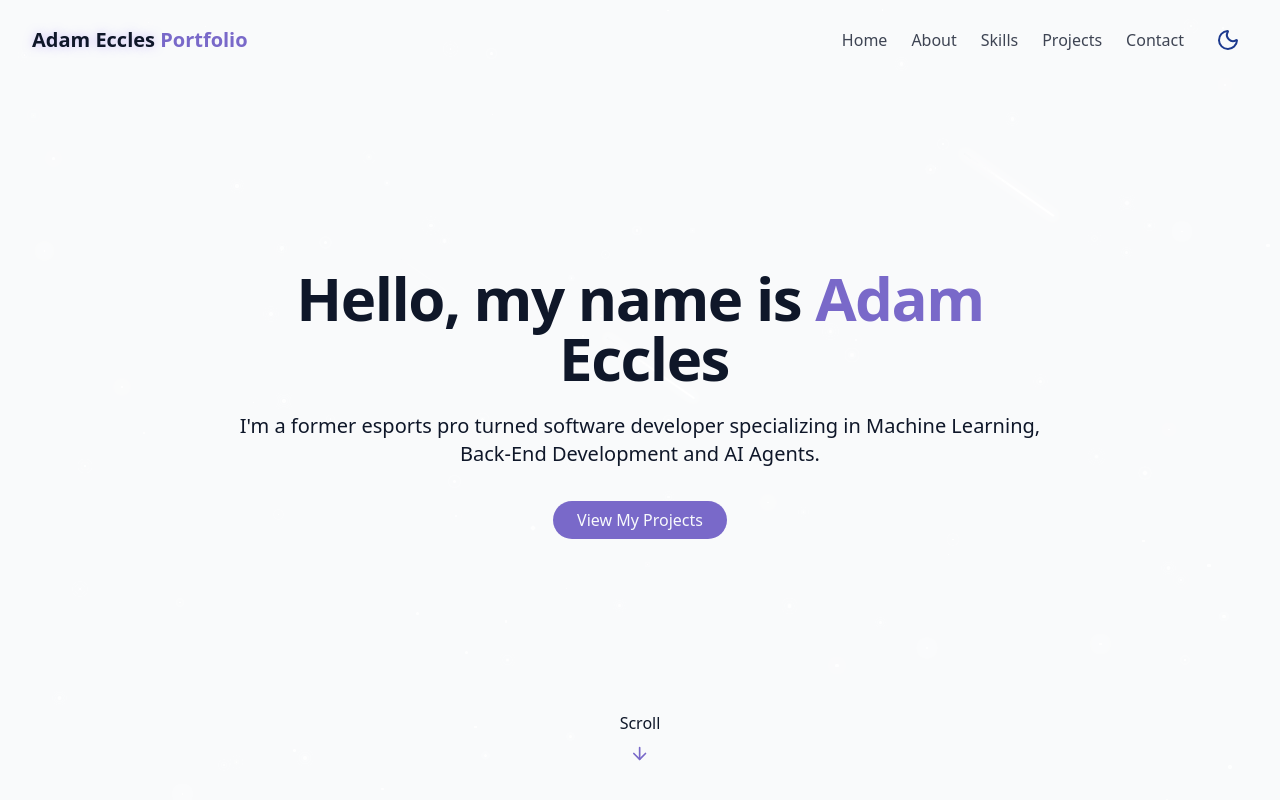
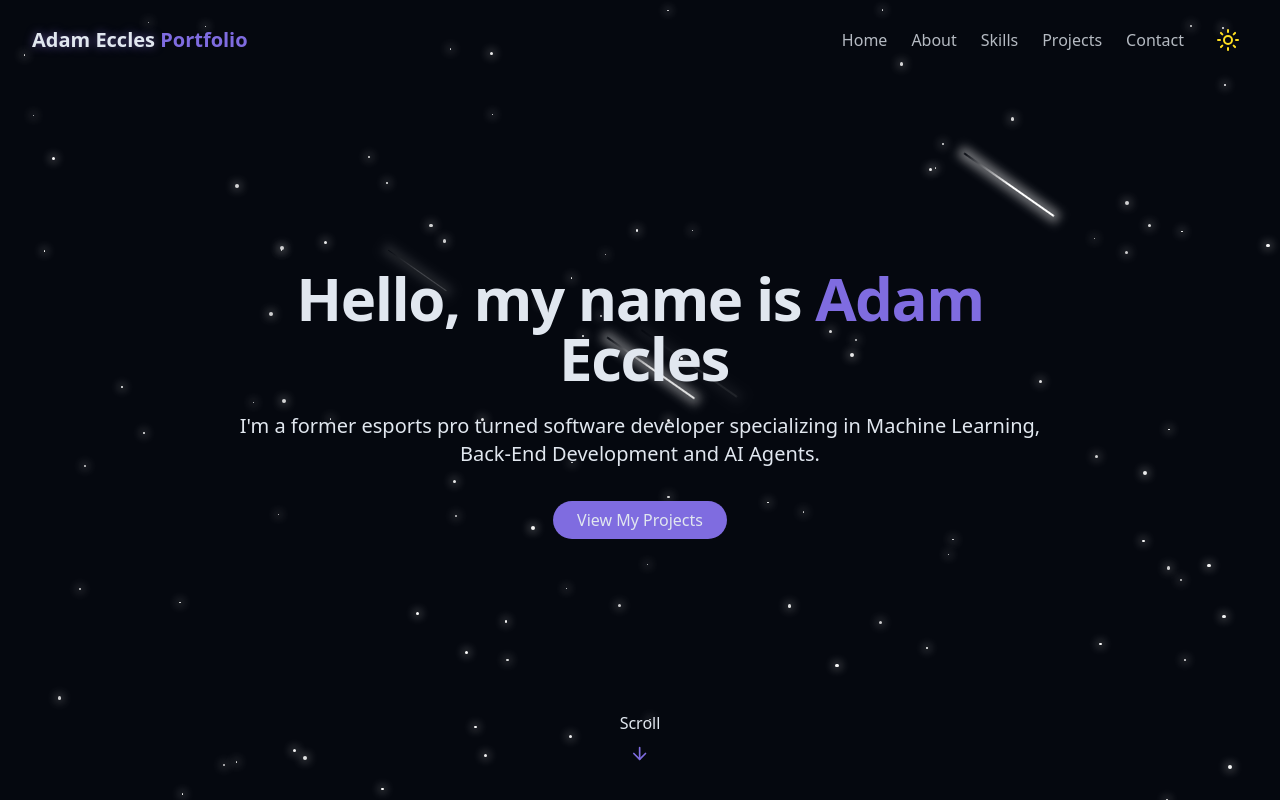
Before and after one commit to ec1s123/Website-Portfolio, a React (Vite) app: page / in a window 1280 px wide. Shown: the top 800 px of the page. Built offline with nearby package versions, Linux system fonts and the light colour scheme.

Commit message:
fix: loads into dark mode on html, checks for users pref on theme toggle

```diff
--- a/index.html
+++ b/index.html
@@ -4,6 +4,16 @@
     <meta charset="UTF-8" />
     <link rel="icon" type="image/svg+xml" href="/vite.svg" />
     <meta name="viewport" content="width=device-width, initial-scale=1.0" />
+    <script>
+      (function () {
+        try {
+          var savedTheme = localStorage.getItem('theme');
+          if (savedTheme === 'dark' || !savedTheme) {
+            document.documentElement.classList.add('dark');
+          }
+        } catch (_) {}
+      })();
+    </script>
     <title>portfolio</title>
   </head>
   <body>
--- a/src/components/ThemeToggle.jsx
+++ b/src/components/ThemeToggle.jsx
@@ -4,7 +4,13 @@ import { cn } from "../lib/utils";
 
 export const ThemeToggle = ({ className }) => {
     const [isDarkMode, setIsDarkMode] = useState(() => {
-        return localStorage.getItem('theme') === 'dark';
+        const savedTheme = localStorage.getItem('theme');
+
+        if (savedTheme) {
+            return savedTheme === 'dark';
+        }
+
+        return true;
     });
 
     useEffect(() => {
```
